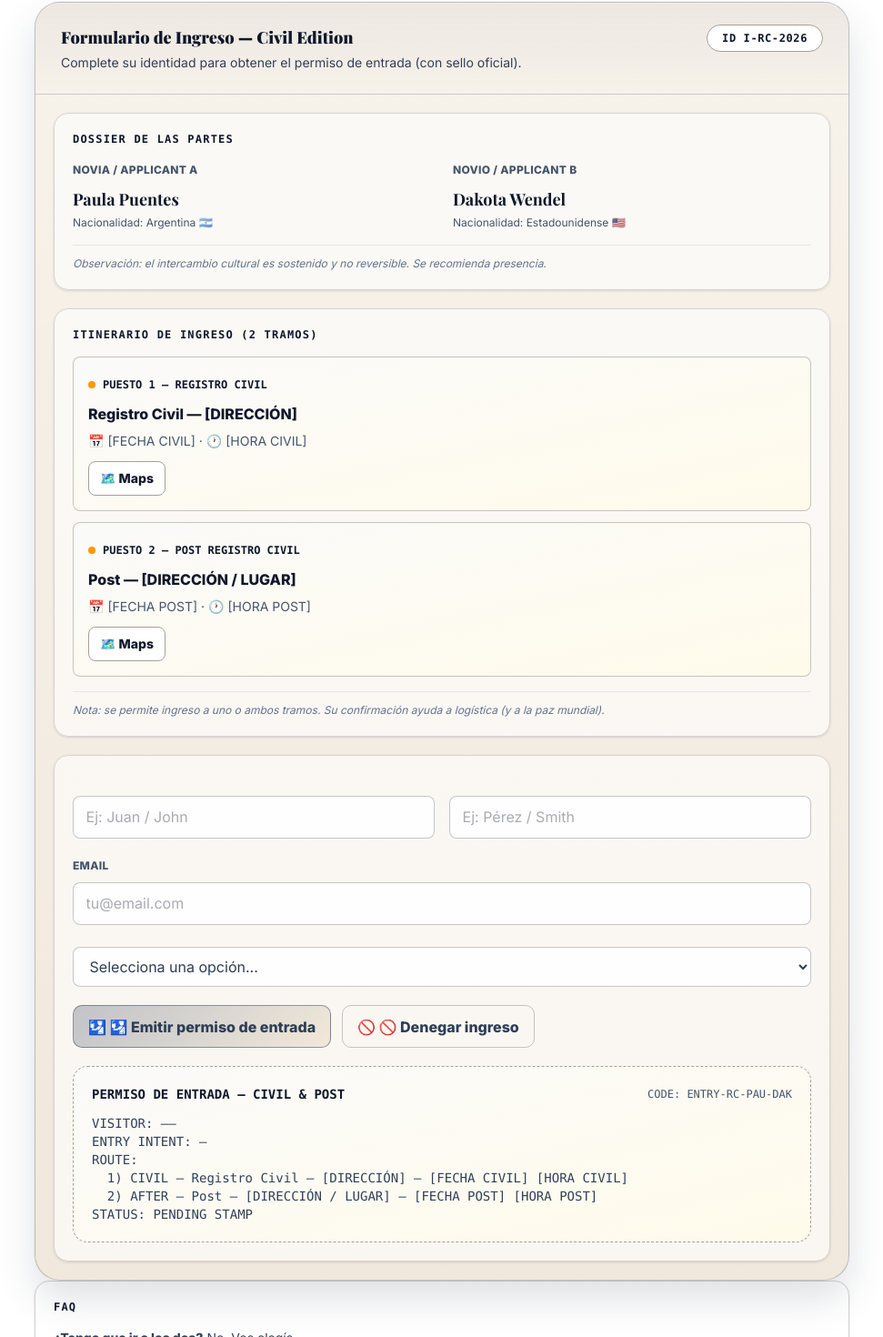
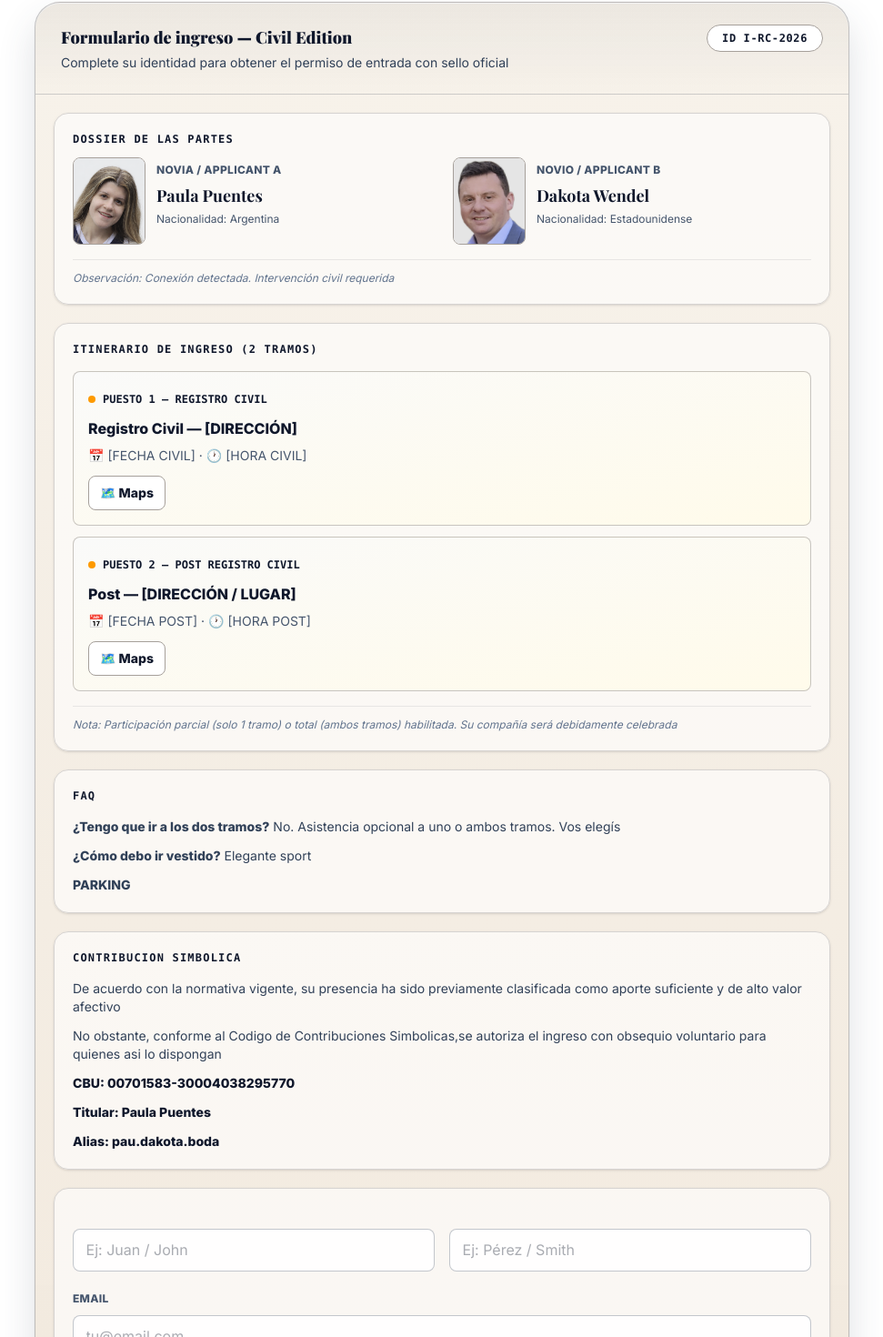
Before and after one commit to paupuentes919/wedding, a Vue app: page / in a window 1280 px wide. Shown: the part 610-2080 px from the top of the page at 91% size, without its empty margins (154-1125 px from the left). Built offline with nearby package versions, Linux system fonts and the light colour scheme.

Commit message:
continue working

```diff
--- a/src/views/Home.vue
+++ b/src/views/Home.vue
@@ -165,13 +165,19 @@
                 {{ copy.coupleTitle }}
               </h3>
               <div class="flex gap-6 flex-wrap">
-                <div class="flex-1 min-w-[160px]">
+                <div class="flex-1 min-w-[160px] flex items-start gap-3">
+                  <img
+                    :src="paulaform"
+                    alt="Paula"
+                    class="w-20 h-24 object-cover rounded-lg border border-stone-400 flex-shrink-0"
+                  />
+                  <div>
                     <label
                       class="text-xs text-slate-600 font-bold uppercase tracking-wide"
                       >{{ copy.brideLabel }}</label
                     >
                     <div
-                    class="font-bold text-slate-900 text-lg mt-2 font-playfair"
+                      class="font-bold text-slate-900 text-lg mt-1 font-playfair"
                     >
                       Paula Puentes
                     </div>
@@ -179,18 +185,26 @@
                       {{ copy.brideNat }}
                     </div>
                   </div>
-                <div class="flex-1 min-w-[160px]">
+                </div>
+                <div class="flex-1 min-w-[160px] flex items-start gap-3">
+                  <img
+                    :src="dakotaform"
+                    alt="Dakota"
+                    class="w-20 h-24 object-cover rounded-lg border border-stone-400 flex-shrink-0"
+                  />
+                  <div>
                     <label
                       class="text-xs text-slate-600 font-bold uppercase tracking-wide"
                       >{{ copy.groomLabel }}</label
                     >
                     <div
-                    class="font-bold text-slate-900 text-lg mt-2 font-playfair"
+                      class="font-bold text-slate-900 text-lg mt-1 font-playfair"
                     >
                       Dakota Wendel
                     </div>
                     <div class="text-xs text-slate-600 mt-1">
                       {{ copy.groomNat }}
+                    </div>
                   </div>
                 </div>
               </div>
@@ -269,6 +283,40 @@
                 class="text-xs text-slate-500 mt-4 italic border-t border-stone-200 pt-3"
               >
                 {{ copy.itHint }}
+              </div>
+            </div>
+
+            <!-- FAQ -->
+            <div
+              class="bg-white/60 border border-stone-300 rounded-2xl p-5 shadow-sm mb-5"
+            >
+              <h3
+                class="text-xs font-mono uppercase text-slate-900 font-extrabold tracking-widest"
+              >
+                {{ copy.faqTitle }}
+              </h3>
+              <ul class="mt-4 space-y-3 text-sm text-slate-700">
+                <li v-html="copy.f1"></li>
+                <li v-html="copy.f2"></li>
+                <li v-html="copy.f3"></li>
+              </ul>
+            </div>
+
+            <div
+              v-if="lang === 'es'"
+              class="bg-white/60 border border-stone-300 rounded-2xl p-5 shadow-sm mb-5"
+            >
+              <h3
+                class="text-xs font-mono uppercase text-slate-900 font-extrabold tracking-widest"
+              >
+                {{ copy.giftTitle }}
+              </h3>
+              <div class="mt-4 space-y-3 text-sm text-slate-700">
+                <p>{{ copy.giftP1 }}</p>
+                <p>{{ copy.giftP2 }}</p>
+                <p class="font-bold text-slate-900">{{ copy.giftCbu }}</p>
+                <p class="font-bold text-slate-900">{{ copy.giftHolder }}</p>
+                <p class="font-bold text-slate-900">{{ copy.giftAlias }}</p>
               </div>
             </div>
 
@@ -384,21 +432,6 @@
             </div>
           </div>
         </section>
-
-        <div
-          class="bg-white/60 border border-stone-300 rounded-2xl p-5 shadow-sm"
-        >
-          <h3
-            class="text-xs font-mono uppercase text-slate-900 font-extrabold tracking-widest"
-          >
-            {{ copy.faqTitle }}
-          </h3>
-          <ul class="mt-4 space-y-3 text-sm text-slate-700">
-            <li v-html="copy.f1"></li>
-            <li v-html="copy.f2"></li>
-            <li v-html="copy.f3"></li>
-          </ul>
-        </div>
       </div>
       <footer class="mt-8 text-center text-sm text-slate-600 font-medium">
         {{ copy.foot }}
@@ -418,6 +451,8 @@ import coupleImg from "../assets/paudakota.png";
 import argPhoto from "../assets/argphoto.png";
 import usaPhoto from "../assets/usaphoto.png";
 import stampImg from "../assets/stamp.png";
+import paulaform from "../assets/paulaform.png";
+import dakotaform from "../assets/dakotaform.png";
 
 // Inicializar EmailJS (public key proporcionada)
 emailjs.init("unNeA4QjggAdXcuek");
@@ -443,21 +478,20 @@ const COPY = {
     statusDenied: "Ingreso denegado",
     h1: "Autorización de entrada",
     h2: "Registro Civil + Evento de celebración",
-    docTitle: "Formulario de Ingreso — Civil Edition",
+    docTitle: "Formulario de ingreso — Civil Edition",
     docDesc:
-      "Complete su identidad para obtener el permiso de entrada (con sello oficial).",
+      "Complete su identidad para obtener el permiso de entrada con sello oficial",
     coupleTitle: "Dossier de las partes",
     brideLabel: "Novia / Applicant A",
     groomLabel: "Novio / Applicant B",
-    brideNat: "Nacionalidad: Argentina 🇦🇷",
-    groomNat: "Nacionalidad: Estadounidense 🇺🇸",
-    coupleHint:
-      "Observación: el intercambio cultural es sostenido y no reversible. Se recomienda presencia.",
+    brideNat: "Nacionalidad: Argentina",
+    groomNat: "Nacionalidad: Estadounidense",
+    coupleHint: "Observación: Conexión detectada. Intervención civil requerida",
     itTitle: "Itinerario de ingreso (2 tramos)",
     stop1Badge: "Puesto 1 — Registro Civil",
     stop2Badge: "Puesto 2 — Post Registro Civil",
     itHint:
-      "Nota: se permite ingreso a uno o ambos tramos. Su confirmación ayuda a logística (y a la paz mundial).",
+      "Nota: Participación parcial (solo 1 tramo) o total (ambos tramos) habilitada. Su compañía será debidamente celebrada",
     issueBtn: "🛂 Emitir permiso de entrada",
     waBtn: "✅ Confirmar por WhatsApp",
     denyBtn: "🚫 Denegar ingreso",
@@ -466,9 +500,17 @@ const COPY = {
     stamp: "APROBADO ✅\nENTRADA AUTORIZADA\nSIN REEMBOLSO",
     err: "Complete nombre y apellido para emitir el permiso.",
     faqTitle: "FAQ",
-    f1: "<b>¿Tengo que ir a los dos?</b> No. Vos elegís.",
-    f2: "<b>¿Puedo confirmar por WhatsApp?</b> Sí, y queda asentado en acta.",
-    f3: "<b>¿Puedo tocar “denegar”?</b> Podés, pero no te sirve de nada 😄",
+    f1: "<b>¿Tengo que ir a los dos tramos?</b> No. Asistencia opcional a uno o ambos tramos. Vos elegís",
+    f2: "<b>¿Cómo debo ir vestido?</b> Elegante sport",
+    f3: "<b>PARKING</b>",
+    giftTitle: "Contribucion simbolica",
+    giftP1:
+      "De acuerdo con la normativa vigente, su presencia ha sido previamente clasificada como aporte suficiente y de alto valor afectivo",
+    giftP2:
+      "No obstante, conforme al Codigo de Contribuciones Simbolicas,se autoriza el ingreso con obsequio voluntario para quienes asi lo dispongan",
+    giftCbu: "CBU: 00701583-30004038295770",
+    giftHolder: "Titular: Paula Puentes",
+    giftAlias: "Alias: pau.dakota.boda",
     foot: "Hecho con amor, burocracia falsa y un trámite real. ✨",
     entryIntent: (v) =>
       ({
@@ -490,19 +532,18 @@ const COPY = {
     h2: "Civil Registry + Celebration Event",
     docTitle: "Entry Form — Civil Edition",
     docDesc:
-      "Provide your identity to receive the entry permit (with an official stamp).",
+      "Provide your identity to receive the entry permit with an official stamp",
     coupleTitle: "Applicant dossier",
     brideLabel: "Bride / Applicant A",
     groomLabel: "Groom / Applicant B",
-    brideNat: "Nationality: Argentinian 🇦🇷",
-    groomNat: "Nationality: American 🇺🇸",
-    coupleHint:
-      "Observation: the cultural exchange is sustained and non-reversible. Attendance is strongly encouraged.",
+    brideNat: "Nationality: Argentinian",
+    groomNat: "Nationality: American",
+    coupleHint: "Observation: Connection detected. Civil intervention required",
     itTitle: "Entry route (2 checkpoints)",
     stop1Badge: "Checkpoint 1 — Civil Registry",
     stop2Badge: "Checkpoint 2 — After Civil Registry",
     itHint:
-      "Note: entry is allowed to one or both checkpoints. Your confirmation helps logistics (and world peace).",
+      "Note: Partial participation (only 1 checkpoint) or full participation (both checkpoints) is allowed. Your presence will be duly celebrated",
     formTitle: "Visitor details (you)",
     nameLabel: "First name",
     lastLabel: "Last name",
@@ -522,9 +563,17 @@ const COPY = {
     r4: "<b>Neutral zone:</b> mate vs coffee / asado vs barbecue.",
     sideNote: "Final resolution: we consume both. (Diplomacy + hunger.)",
     faqTitle: "FAQ",
-    f1: "<b>Do I have to attend both?</b> No. Your choice.",
-    f2: "<b>Can I confirm via WhatsApp?</b> Yes, and it will be recorded officially (emotionally).",
-    f3: "<b>Can I press “deny”?</b> You can. It just won’t help 😄",
+    f1: "<b>Do I have to attend both segments?</b> No. Optional attendance for one or both segments. Your choice",
+    f2: "<b>How should I dress?</b> Elegant casual",
+    f3: "<b>PARKING</b>",
+    giftTitle: "Symbolic contribution",
+    giftP1:
+      "Per current regulations, your presence has already been classified as a sufficient contribution of high affective value.",
+    giftP2:
+      "Nevertheless, under the Symbolic Contributions Code, optional clause, entry is authorized with a voluntary gift for those who wish to do so.",
+    giftCbu: "CBU: 00701583-30004038295770",
+    giftHolder: "Account holder: Paula Puentes",
+    giftAlias: "Alias: pau.dakota.boda",
     foot: "Made with love, fake bureaucracy, and a real legal step. ✨",
     entryIntent: (v) =>
       ({
```
Also changed, not shown: src/assets/dakotaform.png (added), src/assets/paulaform.png (added). Lines whose indentation alone changed are shown as unchanged.
